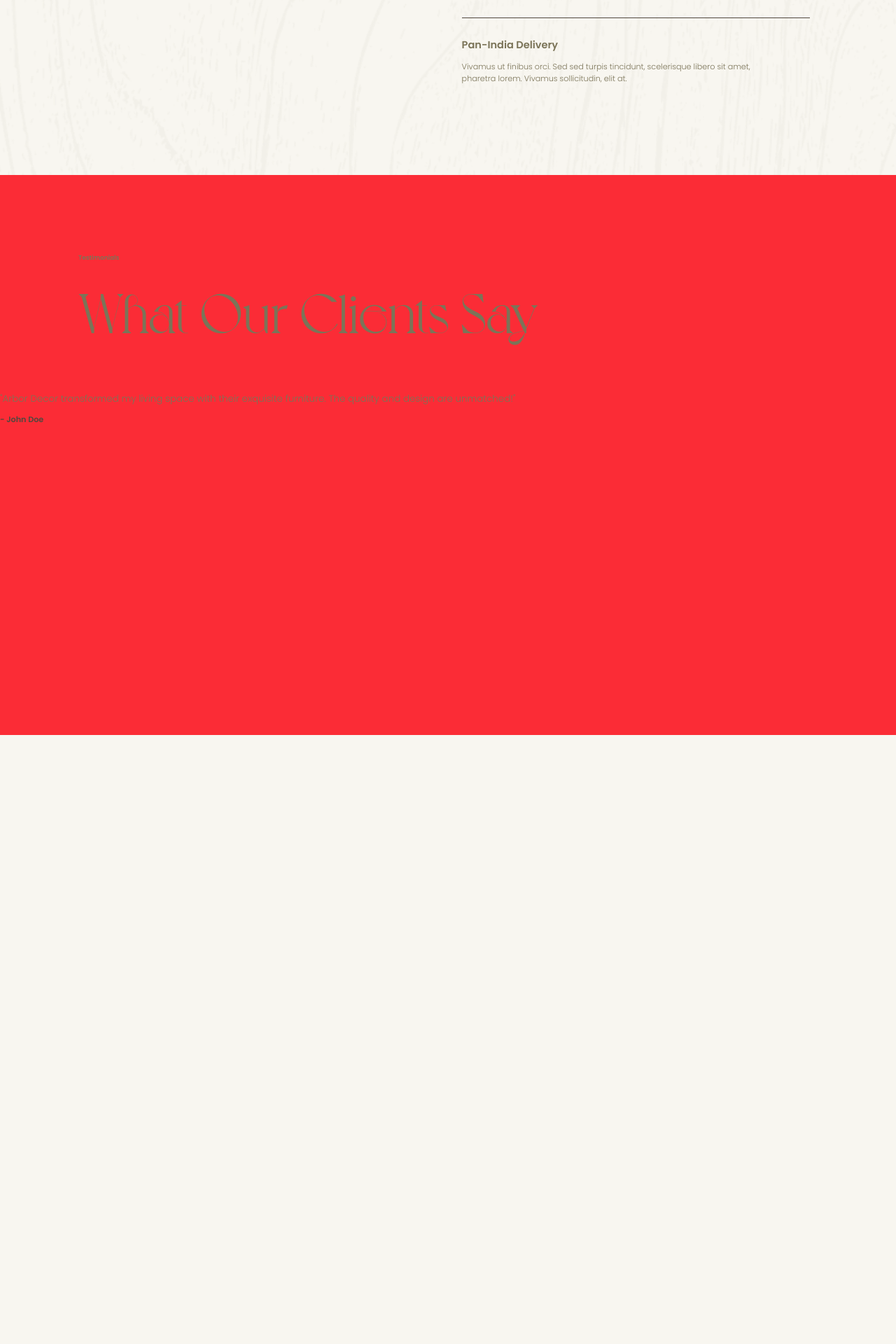
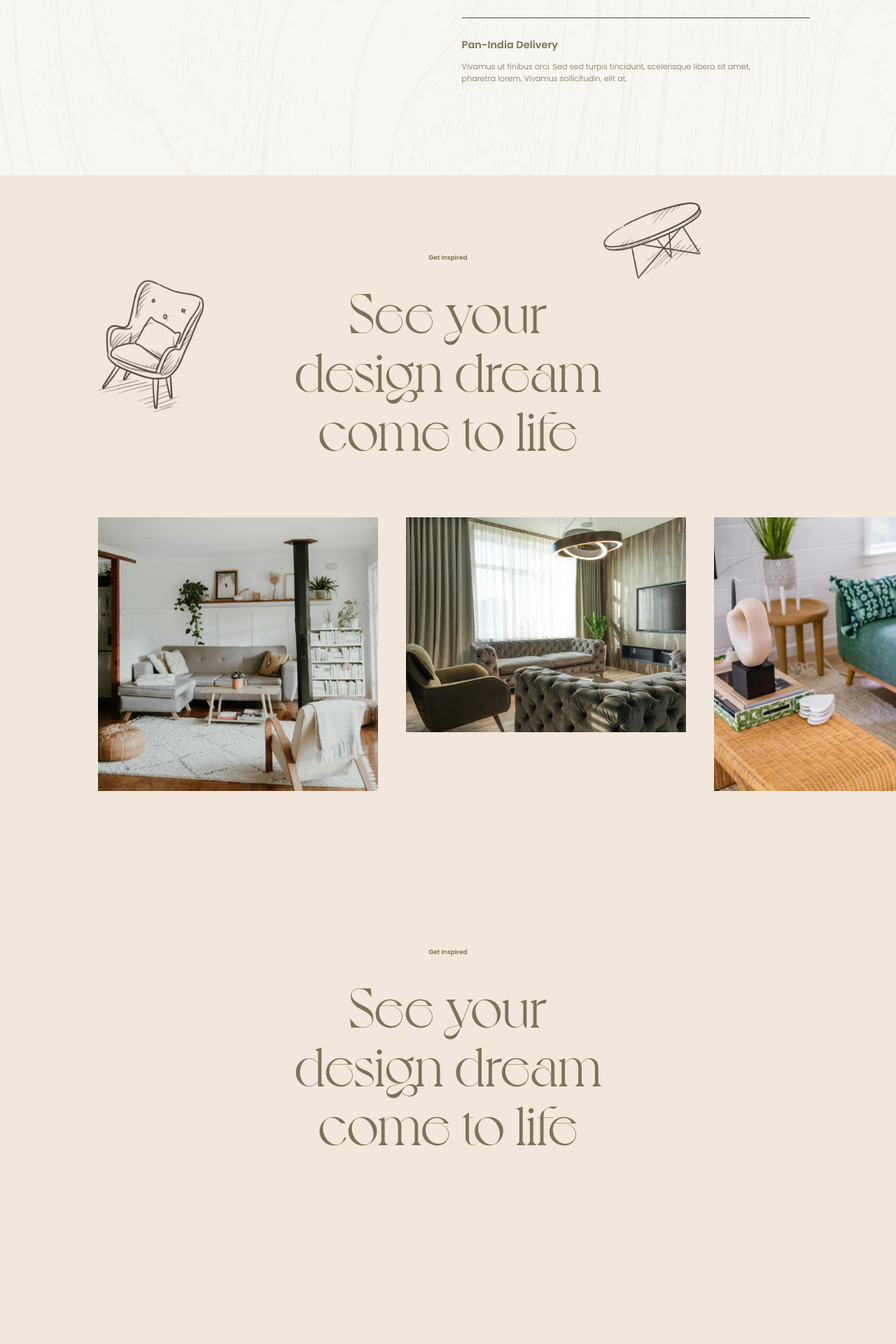
Before and after one commit to Gujjeti/arbor, a PHP site: page / in a window 1280 px wide. Shown: the part 4311-6231 px from the top of the page at 70% size. Before the commit the page ends 5361 px from the top, so only its background shows below. Run offline with PHP 8.4, Linux system fonts and the light colour scheme; some libraries are stand-ins or nearby versions; some web fonts are replaced.

Commit message:
first commit

```diff
--- a/public/css/output.css
+++ b/public/css/output.css
@@ -190,6 +190,9 @@
   .relative {
     position: relative;
   }
+  .static {
+    position: static;
+  }
   .sticky {
     position: sticky;
   }
@@ -202,8 +205,26 @@
   .top-0 {
     top: calc(var(--spacing) * 0);
   }
+  .top-5 {
+    top: calc(var(--spacing) * 5);
+  }
+  .top-10 {
+    top: calc(var(--spacing) * 10);
+  }
+  .top-15 {
+    top: calc(var(--spacing) * 15);
+  }
+  .top-20 {
+    top: calc(var(--spacing) * 20);
+  }
+  .top-50 {
+    top: calc(var(--spacing) * 50);
+  }
   .top-\[8rem\] {
     top: 8rem;
+  }
+  .right-\[10\%\] {
+    right: 10%;
   }
   .right-\[10rem\] {
     right: 10rem;
@@ -217,11 +238,20 @@
   .left-0 {
     left: calc(var(--spacing) * 0);
   }
+  .left-1 {
+    left: calc(var(--spacing) * 1);
+  }
   .left-1\/2 {
     left: calc(1/2 * 100%);
   }
+  .left-\[10\%\] {
+    left: 10%;
+  }
   .left-\[10rem\] {
     left: 10rem;
+  }
+  .left-\[20\%\] {
+    left: 20%;
   }
   .z-0 {
     z-index: 0;
@@ -280,6 +310,9 @@
   .mb-\[4rem\] {
     margin-bottom: 4rem;
   }
+  .mb-\[8rem\] {
+    margin-bottom: 8rem;
+  }
   .block {
     display: block;
   }
@@ -295,8 +328,17 @@
   .inline-block {
     display: inline-block;
   }
+  .table {
+    display: table;
+  }
   .h-10 {
     height: calc(var(--spacing) * 10);
+  }
+  .h-\[30\.5vw\] {
+    height: 30.5vw;
+  }
+  .h-\[35vw\] {
+    height: 35vw;
   }
   .h-\[120vh\] {
     height: 120vh;
@@ -307,8 +349,14 @@
   .h-screen {
     height: 100vh;
   }
+  .max-h-\[35vw\] {
+    max-height: 35vw;
+  }
   .w-50 {
     width: calc(var(--spacing) * 50);
+  }
+  .w-60 {
+    width: calc(var(--spacing) * 60);
   }
   .w-\[8rem\] {
     width: 8rem;
@@ -321,6 +369,13 @@
   }
   .max-w-\[23\.75rem\] {
     max-width: 23.75rem;
+  }
+  .border-collapse {
+    border-collapse: collapse;
+  }
+  .-translate-x-1 {
+    --tw-translate-x: calc(var(--spacing) * -1);
+    translate: var(--tw-translate-x) var(--tw-translate-y);
   }
   .-translate-x-1\/2 {
     --tw-translate-x: calc(calc(1/2 * 100%) * -1);
@@ -402,6 +457,13 @@
   .rounded {
     border-radius: 0.25rem;
   }
+  .border {
+    border-style: var(--tw-border-style);
+    border-width: 1px;
+  }
+  .bg-\[\#F2E7DC\] {
+    background-color: #F2E7DC;
+  }
   .bg-\[\#d1c7a3\] {
     background-color: #d1c7a3;
   }
@@ -468,11 +530,23 @@
   .pt-\[10rem\] {
     padding-top: 10rem;
   }
+  .pb-7 {
+    padding-bottom: calc(var(--spacing) * 7);
+  }
   .pb-10 {
     padding-bottom: calc(var(--spacing) * 10);
   }
+  .pb-\[5rem\] {
+    padding-bottom: 5rem;
+  }
+  .pb-\[7rem\] {
+    padding-bottom: 7rem;
+  }
   .pb-\[8rem\] {
     padding-bottom: 8rem;
+  }
+  .pb-\[10rem\] {
+    padding-bottom: 10rem;
   }
   .text-center {
     text-align: center;
@@ -522,6 +596,9 @@
   .text-white {
     color: var(--color-white);
   }
+  .underline {
+    text-decoration-line: underline;
+  }
   .opacity-50 {
     opacity: 50%;
   }
@@ -535,6 +612,10 @@
   .shadow-lg {
     --tw-shadow: 0 10px 15px -3px var(--tw-shadow-color, rgb(0 0 0 / 0.1)), 0 4px 6px -4px var(--tw-shadow-color, rgb(0 0 0 / 0.1));
     box-shadow: var(--tw-inset-shadow), var(--tw-inset-ring-shadow), var(--tw-ring-offset-shadow), var(--tw-ring-shadow), var(--tw-shadow);
+  }
+  .outline {
+    outline-style: var(--tw-outline-style);
+    outline-width: 1px;
   }
   .transition {
     transition-property: color, background-color, border-color, outline-color, text-decoration-color, fill, stroke, --tw-gradient-from, --tw-gradient-via, --tw-gradient-to, opacity, box-shadow, transform, translate, scale, rotate, filter, -webkit-backdrop-filter, backdrop-filter, display, visibility, content-visibility, overlay, pointer-events;
@@ -1154,6 +1235,11 @@ header.sticky .logo {
   inherits: false;
   initial-value: 0 0 #0000;
 }
+@property --tw-outline-style {
+  syntax: "*";
+  inherits: false;
+  initial-value: solid;
+}
 @property --tw-duration {
   syntax: "*";
   inherits: false;
@@ -1199,6 +1285,7 @@ header.sticky .logo {
       --tw-ring-offset-width: 0px;
       --tw-ring-offset-color: #fff;
       --tw-ring-offset-shadow: 0 0 #0000;
+      --tw-outline-style: solid;
       --tw-duration: initial;
       --tw-ease: initial;
       --tw-leading: initial;
--- a/public/index.html
+++ b/public/index.html
@@ -430,37 +430,90 @@
 </section>
 
 
-<section class="relative w-full h-screen  bg-red-500 pt-[10rem] pb-[8rem]">
-  <div class="px-[10rem] relative">
-    <small class="text-olive-drab mb-[3rem] block">Testimonials</small>
-    <h2 class="heading-1 text-olive-drab">What Our Clients Say</h2>
+<section class="relative w-full   bg-[#F2E7DC] pt-[10rem] pb-[10rem] ">
+
+    <span class="absolute right-[20%] top-10 z-20" data-scroll data-scroll-speed="-1">
+    <img src="images/table.png" alt="" class="w-60" />
+  </span>
+
+    <span class="absolute left-[10%] top-50 z-20" data-scroll data-scroll-speed="-1">
+    <img src="images/soft-chair.png" alt="" class="w-60" />
+  </span>
+  <div class="px-[10rem] relative text-center pb-[7rem]">
+    <small class="text-olive-drab mb-[3rem] block">Get Inspired</small>
+    <h2 class="heading-1 text-olive-drab">See your<br/>
+design dream<br/>
+come to life</h2>
   </div>
 
-  <!-- Swiper Slider -->
-  <div class="pt-[5rem] ">
-    <div class="swiper TestimonialsSlider">
-      <div class="swiper-wrapper">
+    <div class="swiper  p-4 " id="inspirationSlider">
+        <div class="swiper-wrapper ">
+        <!-- Slide 1 -->
+        <div class="swiper-slide flex flex-col items-center text-center">
+            <div class="inspiring__image-wrapper h-[30.5vw]">
+    <img src="images/inspired/Frame 15978856999.jpg" alt="Inspiration" class="inspiring__image max-h-[35vw] object-cover w-full">
+            </div>
 
-        <!-- Single Testimonial Slide -->
-        <div class="swiper-slide">
-          <p class="text-olive-drab text-[1.2rem] mt-4 font-light">
-            "Arbor Decor transformed my living space with their exquisite furniture. The quality and design are unmatched!"
-          </p>
-          <p class="text-secondary mt-4 font-bold">- John Doe</p>
         </div>
 
-        <!-- Add more .swiper-slide blocks as needed -->
-        <div class="swiper-slide">
-          <p class="text-olive-drab text-[1.2rem] mt-4 font-light">
-            "The attention to detail in Arbor's furniture is incredible. I couldn't be happier with my purchase."
-          </p>
-          <p class="text-secondary mt-4 font-bold">- Jane Smith</p>
+        <!-- Slide 2 -->
+         <div class="swiper-slide flex flex-col items-center text-center">
+            <div class="inspiring__image h-[30.5vw]-wrapper h-[30.5vw]">
+    <img src="images/inspired/Frame 1597885697.jpg" alt="Inspiration" class="inspiring__image max-h-[35vw] object-cover w-full">
+            </div>
+
         </div>
 
-      </div>
-    </div>
-  </div>
 
+           <div class="swiper-slide flex flex-col items-center text-center">
+            <div class="inspiring__image-wrapper h-[30.5vw]">
+    <img src="images/inspired/Frame 15978856961.jpg" alt="Inspiration" class="inspiring__image max-h-[35vw] object-cover w-full">
+            </div>
+
+        </div>
+
+ <div class="swiper-slide flex flex-col items-center text-center">
+         <div class="inspiring__image-wrapper h-[30.5vw]">
+    <img src="images/inspired/Frame 15978856999.jpg" alt="Inspiration" class="inspiring__image max-h-[35vw] object-cover w-full">
+            </div>
+
+        </div>
+
+        <!-- Slide 2 -->
+         <div class="swiper-slide flex flex-col items-center text-center">
+            <div class="inspiring__image h-[30.5vw]-wrapper h-[30.5vw]">
+    <img src="images/inspired/Frame 1597885697.jpg" alt="Inspiration" class="inspiring__image max-h-[35vw] object-cover w-full">
+            </div>
+
+        </div>
+
+
+           <div class="swiper-slide flex flex-col items-center text-center">
+            <div class="inspiring__image-wrapper h-[30.5vw]">
+    <img src="images/inspired/Frame 15978856961.jpg" alt="Inspiration" class="inspiring__image max-h-[35vw] object-cover w-full">
+            </div>
+
+        </div>
+
+
+        </div>
+
+        </div>
+</section>
+
+
+<section class="relative w-full h-screen bg-[#F2E7DC] pt-[10rem] pb-[8rem]">
+
+
+
+
+  <div class="px-[10rem] relative text-center">
+    <small class="text-olive-drab mb-[3rem] block">Get Inspired</small>
+    <h2 class="heading-1 text-olive-drab">See your<br/>
+design dream<br/>
+come to life
+</h2>
+</div>
 </section>
 
 
--- a/public/js/main.js
+++ b/public/js/main.js
@@ -183,10 +183,7 @@ const ProductsSlider = new Swiper('.ProductsSlider', {
   slidesPerView: 1,
   spaceBetween: 80,
   slidesOffsetBefore: 140,
-  pagination: {
-    el: '.swiper-pagination',
-    clickable: true,
-  },
+
   breakpoints: {
     640: {
       slidesPerView: 2,
@@ -194,6 +191,24 @@ const ProductsSlider = new Swiper('.ProductsSlider', {
     },
     1024: {
       slidesPerView: 4,
+      slidesOffsetBefore: 140,
+    },
+  },
+});
+
+
+const inspirationSlider = new Swiper('#inspirationSlider', {
+  slidesPerView: 1,
+  spaceBetween: 40,
+  slidesOffsetBefore: 140,
+    allowTouchMove: true,
+  breakpoints: {
+    640: {
+      slidesPerView: 2,
+      slidesOffsetBefore: 10,
+    },
+    1024: {
+      slidesPerView: 3,
       slidesOffsetBefore: 140,
     },
   },
```
Also changed, not shown: public/images/inspired/Arbor Decor Designs - V1 (1)/Get Inspired/Frame 1597885699.jpg (added), public/images/inspired/Frame 15978856961.jpg (added), public/images/inspired/Frame 1597885697.jpg (added), public/images/inspired/Frame 15978856999.jpg (added), public/images/soft-chair.png (added), public/images/table.png (added).
